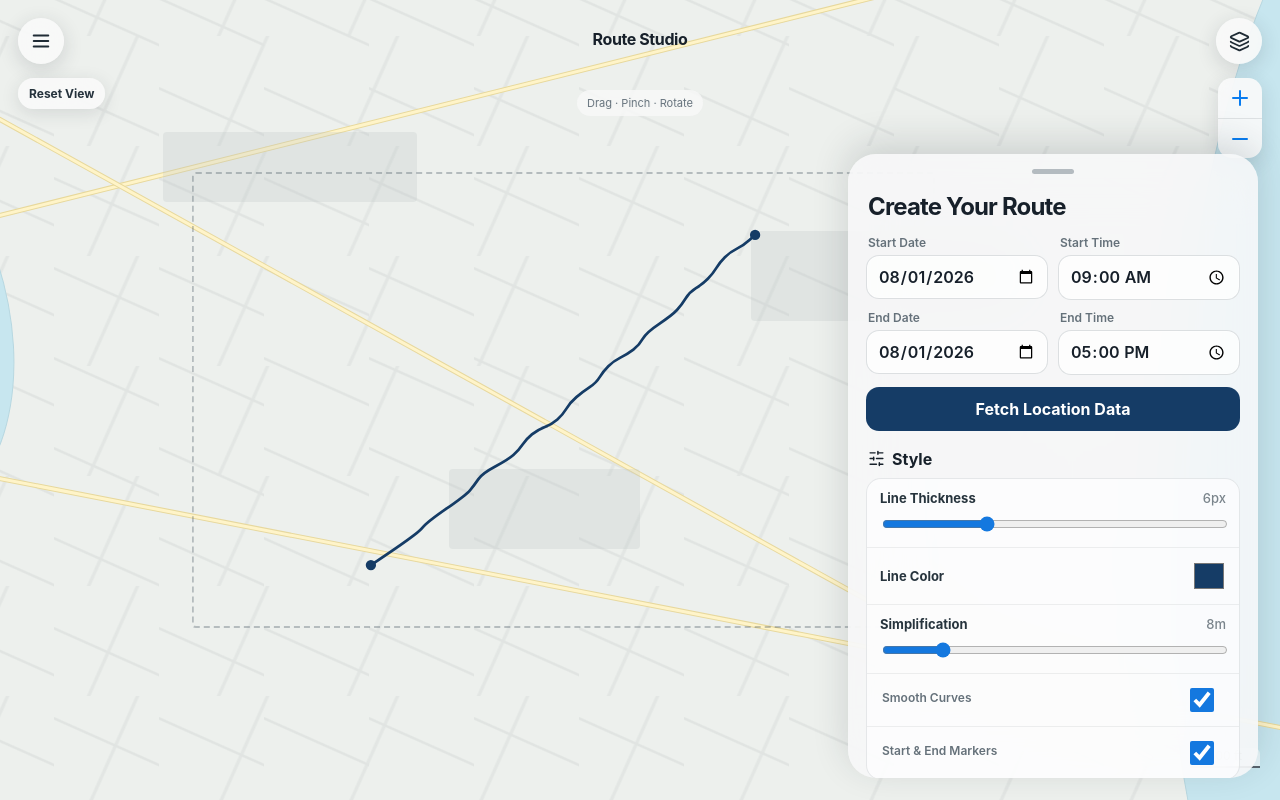
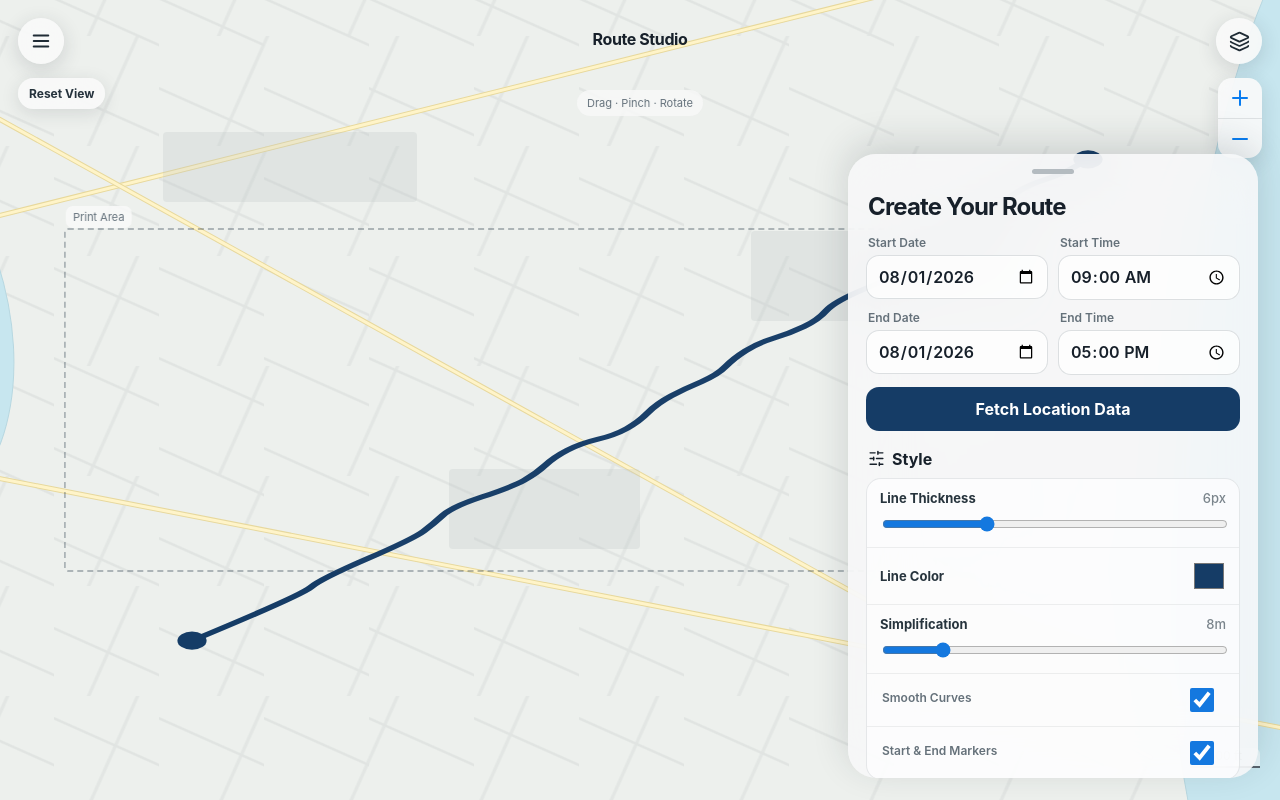
Before and after one commit to cd2wv77zyj-blip/route-studio, a React (Vite) app: page / in a window 1280 px wide. Built offline with nearby package versions, Linux system fonts and the light colour scheme.

Commit message:
Add files via upload

```diff
--- a/App.tsx
+++ b/App.tsx
@@ -6,18 +6,16 @@ import {
 import { sampleTrack } from './sample'
 import { douglasPeucker, filterNearby, fit, mercator } from './geo'
 import { exportSvg, linePath } from './svg'
-import type { AspectRatio, XYPoint } from './types'
+import type { XYPoint } from './types'
 
-const sizes:Record<AspectRatio,[number,number]> = {
-  square:[1000,1000], wide:[1500,500], tall:[800,1000]
-}
 type Layer = 'standard'|'satellite'|'hybrid'
-const snapHeights = [16, 46, 82]
+type FramePreset = 'square'|'wide'|'tall'|'freeform'
+const snapHeights = [16,46,82]
 
-function transformPoints(points:XYPoint[], w:number, h:number, zoom:number, rotation:number, panX:number, panY:number){
+function transformPoints(points:XYPoint[], zoom:number, rotation:number, panX:number, panY:number){
   const rad=rotation*Math.PI/180
   const cos=Math.cos(rad), sin=Math.sin(rad)
-  const cx=w/2, cy=h/2
+  const cx=500, cy=500
   return points.map(p=>{
     const dx=(p.x-cx)*zoom
     const dy=(p.y-cy)*zoom
@@ -33,7 +31,6 @@ export default function App(){
   const [strokeWidth,setStrokeWidth]=useState(6)
   const [smooth,setSmooth]=useState(true)
   const [markers,setMarkers]=useState(true)
-  const [ratio,setRatio]=useState<AspectRatio>('square')
   const [caption,setCaption]=useState('')
   const [epsilon,setEpsilon]=useState(8)
   const [layer,setLayer]=useState<Layer>('standard')
@@ -45,152 +42,156 @@ export default function App(){
   const [menuOpen,setMenuOpen]=useState(false)
   const [layersOpen,setLayersOpen]=useState(false)
 
-  // Map viewport transform — the print area stays fixed while this moves behind it.
+  // Geographic scene transform. This is independent from the print frame.
   const [mapZoom,setMapZoom]=useState(1)
   const [mapRotation,setMapRotation]=useState(0)
   const [pan,setPan]=useState({x:0,y:0})
 
-  const dragStart=useRef<{y:number,h:number}|null>(null)
-  const gesture=useRef<{
-    mode:'pan'|'pinch',
-    startX?:number,startY?:number,
-    panX:number,panY:number,
-    distance?:number,angle?:number,
-    zoom:number,rotation:number
-  }|null>(null)
+  // Print frame is an overlay/crop guide only.
+  const [framePreset,setFramePreset]=useState<FramePreset>('square')
+  const [frameSize,setFrameSize]=useState({w:78,h:43})
 
-  const [w,h]=sizes[ratio]
+  const sheetDrag=useRef<{y:number,h:number}|null>(null)
+  const frameDrag=useRef<{x:number,y:number,w:number,h:number}|null>(null)
+  const gesture=useRef<any>(null)
 
   const basePoints=useMemo(()=>{
     const filtered=filterNearby(sampleTrack,10)
     const simplified=douglasPeucker(filtered.map(mercator),epsilon)
-    return fit(simplified,w,h,.85)
-  },[w,h,epsilon])
+    return fit(simplified,1000,1000,.70)
+  },[epsilon])
 
   const transformed=useMemo(
-    ()=>transformPoints(basePoints,w,h,mapZoom,mapRotation,pan.x,pan.y),
-    [basePoints,w,h,mapZoom,mapRotation,pan]
+    ()=>transformPoints(basePoints,mapZoom,mapRotation,pan.x,pan.y),
+    [basePoints,mapZoom,mapRotation,pan]
   )
 
   const d=linePath(transformed,smooth)
-  const first=transformed[0], last=transformed[transformed.length-1]
+  const first=transformed[0],last=transformed[transformed.length-1]
+
+  const applyPreset=(preset:FramePreset)=>{
+    setFramePreset(preset)
+    if(preset==='square') setFrameSize({w:78,h:43})
+    if(preset==='wide') setFrameSize({w:88,h:29})
+    if(preset==='tall') setFrameSize({w:70,h:55})
+    // Freeform keeps the current dimensions so there is no visual jump.
+  }
 
   const nearestSnap=(height:number)=>snapHeights.reduce((a,b)=>Math.abs(b-height)<Math.abs(a-height)?b:a)
-  const dragMove=(clientY:number)=>{
-    if(!dragStart.current) return
-    const delta=(dragStart.current.y-clientY)/window.innerHeight*100
-    setSheetHeight(Math.max(12,Math.min(88,dragStart.current.h+delta)))
+  const dragSheet=(clientY:number)=>{
+    if(!sheetDrag.current)return
+    const delta=(sheetDrag.current.y-clientY)/window.innerHeight*100
+    setSheetHeight(Math.max(12,Math.min(88,sheetDrag.current.h+delta)))
   }
-  const endDrag=()=>{
-    if(!dragStart.current) return
-    setSheetHeight(nearestSnap(sheetHeight))
-    dragStart.current=null
+  const endSheetDrag=()=>{
+    if(!sheetDrag.current)return
+    setSheetHeight(nearestSnap(sheetHeight));sheetDrag.current=null
   }
 
-  const distance=(a:React.Touch,b:React.Touch)=>Math.hypot(a.clientX-b.clientX,a.clientY-b.clientY)
-  const angle=(a:React.Touch,b:React.Touch)=>Math.atan2(b.clientY-a.clientY,b.clientX-a.clientX)*180/Math.PI
-
+  const dist=(a:React.Touch,b:React.Touch)=>Math.hypot(a.clientX-b.clientX,a.clientY-b.clientY)
+  const ang=(a:React.Touch,b:React.Touch)=>Math.atan2(b.clientY-a.clientY,b.clientX-a.clientX)*180/Math.PI
   const onMapTouchStart=(e:React.TouchEvent)=>{
+    if((e.target as HTMLElement).closest('.frame-handle')) return
     if(e.touches.length===1){
       const t=e.touches[0]
-      gesture.current={mode:'pan',startX:t.clientX,startY:t.clientY,panX:pan.x,panY:pan.y,zoom:mapZoom,rotation:mapRotation}
-    } else if(e.touches.length>=2){
+      gesture.current={mode:'pan',x:t.clientX,y:t.clientY,panX:pan.x,panY:pan.y,zoom:mapZoom,rotation:mapRotation}
+    }else if(e.touches.length>=2){
       const a=e.touches[0],b=e.touches[1]
-      gesture.current={
-        mode:'pinch',panX:pan.x,panY:pan.y,
-        distance:distance(a,b),angle:angle(a,b),
-        zoom:mapZoom,rotation:mapRotation
-      }
+      gesture.current={mode:'pinch',distance:dist(a,b),angle:ang(a,b),zoom:mapZoom,rotation:mapRotation,panX:pan.x,panY:pan.y}
     }
   }
   const onMapTouchMove=(e:React.TouchEvent)=>{
+    if((e.target as HTMLElement).closest('.frame-handle')) return
     e.preventDefault()
-    if(!gesture.current) return
-
-    if(e.touches.length===1 && gesture.current.mode==='pan'){
+    const g=gesture.current
+    if(!g)return
+    if(e.touches.length===1 && g.mode==='pan'){
       const t=e.touches[0]
-      const sx=gesture.current.startX ?? t.clientX
-      const sy=gesture.current.startY ?? t.clientY
-      // Convert screen movement into print-area coordinate movement.
-      const scale=Math.min(window.innerWidth/w, window.innerHeight/h)
-      setPan({
-        x:gesture.current.panX+(t.clientX-sx)/Math.max(scale,.25),
-        y:gesture.current.panY+(t.clientY-sy)/Math.max(scale,.25)
-      })
-    } else if(e.touches.length>=2){
+      setPan({x:g.panX+(t.clientX-g.x)*2.0,y:g.panY+(t.clientY-g.y)*2.0})
+    }else if(e.touches.length>=2){
       const a=e.touches[0],b=e.touches[1]
-      if(gesture.current.mode!=='pinch'){
-        gesture.current={
-          mode:'pinch',panX:pan.x,panY:pan.y,
-          distance:distance(a,b),angle:angle(a,b),
-          zoom:mapZoom,rotation:mapRotation
-        }
+      if(g.mode!=='pinch'){
+        gesture.current={mode:'pinch',distance:dist(a,b),angle:ang(a,b),zoom:mapZoom,rotation:mapRotation,panX:pan.x,panY:pan.y}
+        return
       }
-      const g=gesture.current
-      const nextZoom=g.zoom*(distance(a,b)/(g.distance||distance(a,b)))
-      const nextRotation=g.rotation+(angle(a,b)-(g.angle||angle(a,b)))
-      setMapZoom(Math.max(.55,Math.min(3.5,nextZoom)))
-      setMapRotation(nextRotation)
+      setMapZoom(Math.max(.5,Math.min(4,g.zoom*(dist(a,b)/(g.distance||1)))))
+      setMapRotation(g.rotation+(ang(a,b)-g.angle))
     }
   }
   const onMapTouchEnd=(e:React.TouchEvent)=>{
-    if(e.touches.length===0) gesture.current=null
+    if(e.touches.length===0)gesture.current=null
     else if(e.touches.length===1){
       const t=e.touches[0]
-      gesture.current={mode:'pan',startX:t.clientX,startY:t.clientY,panX:pan.x,panY:pan.y,zoom:mapZoom,rotation:mapRotation}
+      gesture.current={mode:'pan',x:t.clientX,y:t.clientY,panX:pan.x,panY:pan.y,zoom:mapZoom,rotation:mapRotation}
     }
   }
 
   const resetView=()=>{setMapZoom(1);setMapRotation(0);setPan({x:0,y:0})}
 
+  const startFrameResize=(clientX:number,clientY:number)=>{
+    setFramePreset('freeform')
+    frameDrag.current={x:clientX,y:clientY,w:frameSize.w,h:frameSize.h}
+  }
+  const resizeFrame=(clientX:number,clientY:number)=>{
+    const g=frameDrag.current;if(!g)return
+    const dw=(clientX-g.x)/window.innerWidth*200
+    const dh=(clientY-g.y)/window.innerHeight*200
+    setFrameSize({
+      w:Math.max(34,Math.min(92,g.w+dw)),
+      h:Math.max(20,Math.min(68,g.h+dh))
+    })
+  }
+
+  // Export is based on the current route transform. The on-screen dotted frame is a composition guide;
+  // route points remain intact outside it while editing.
   const download=()=>{
     const svg=exportSvg({points:transformed,stroke,strokeWidth,smooth,startDot:markers,endArrow:markers,caption})
     const blob=new Blob([svg],{type:'image/svg+xml'})
     const url=URL.createObjectURL(blob)
-    const a=document.createElement('a')
-    a.href=url;a.download='route-studio.svg';a.click()
+    const a=document.createElement('a');a.href=url;a.download='route-studio.svg';a.click()
     URL.revokeObjectURL(url)
   }
 
   return <main className="app">
-    <div className="landscape-lock">
-      <div><strong>Route Studio is designed for portrait.</strong><span>Rotate your device to continue.</span></div>
-    </div>
+    <div className="landscape-lock"><div><strong>Route Studio is designed for portrait.</strong><span>Rotate your device to continue.</span></div></div>
 
     <section className={`map-stage layer-${layer}`}
       onTouchStart={onMapTouchStart}
       onTouchMove={onMapTouchMove}
       onTouchEnd={onMapTouchEnd}
       onTouchCancel={()=>gesture.current=null}>
-      <div className="map-transform" style={{
-        transform:`translate(${pan.x/8}px, ${pan.y/8}px) scale(${mapZoom}) rotate(${mapRotation}deg)`
-      }}>
+
+      <div className="map-transform" style={{transform:`translate(${pan.x/8}px,${pan.y/8}px) scale(${mapZoom}) rotate(${mapRotation}deg)`}}>
         <div className="map-grid"/>
         <div className="map-water water-a"/><div className="map-water water-b"/>
         <div className="map-road road-a"/><div className="map-road road-b"/><div className="map-road road-c"/>
         <div className="map-block block-a"/><div className="map-block block-b"/><div className="map-block block-c"/>
       </div>
 
-      <div className="print-frame" style={{aspectRatio:`${w}/${h}`}}>
-        <svg viewBox={`0 0 ${w} ${h}`} aria-label="Route artwork preview">
-          <defs>
-            <clipPath id="printClip"><rect x="0" y="0" width={w} height={h}/></clipPath>
-          </defs>
-          <g clipPath="url(#printClip)">
-            <path d={d} fill="none" stroke={stroke} strokeWidth={strokeWidth} strokeLinecap="round" strokeLinejoin="round"/>
-            {markers&&first&&<circle cx={first.x} cy={first.y} r={strokeWidth*1.4+3} fill={stroke}/>}
-            {markers&&last&&<circle cx={last.x} cy={last.y} r={strokeWidth*1.4+3} fill={stroke}/>}
-            {caption&&<text x={w/2} y={h-18} textAnchor="middle" fontFamily="-apple-system, BlinkMacSystemFont, Arial, sans-serif" fontSize={Math.max(16,w/45)} fill={stroke}>{caption}</text>}
-          </g>
-        </svg>
+      {/* Route is deliberately NOT clipped by the frame. */}
+      <svg className="route-overlay" viewBox="0 0 1000 1000" preserveAspectRatio="none" aria-label="Route preview">
+        <path d={d} fill="none" stroke={stroke} strokeWidth={strokeWidth} strokeLinecap="round" strokeLinejoin="round"/>
+        {markers&&first&&<circle cx={first.x} cy={first.y} r={strokeWidth*1.4+3} fill={stroke}/>}
+        {markers&&last&&<circle cx={last.x} cy={last.y} r={strokeWidth*1.4+3} fill={stroke}/>}
+      </svg>
+
+      <div className={`print-frame ${framePreset==='freeform'?'freeform':''}`}
+        style={{width:`${frameSize.w}vw`,height:`${frameSize.h}vh`}}>
+        <span className="frame-label">{framePreset==='freeform'?'Freeform Print Area':'Print Area'}</span>
+        {caption&&<span className="frame-caption">{caption}</span>}
+        <button className="frame-handle" aria-label="Resize print area"
+          onPointerDown={e=>{e.stopPropagation();startFrameResize(e.clientX,e.clientY);(e.currentTarget as HTMLElement).setPointerCapture(e.pointerId)}}
+          onPointerMove={e=>{if(frameDrag.current){e.stopPropagation();resizeFrame(e.clientX,e.clientY)}}}
+          onPointerUp={()=>frameDrag.current=null}
+          onPointerCancel={()=>frameDrag.current=null}/>
       </div>
 
       <button className="floating menu" aria-label="Open menu" onClick={()=>setMenuOpen(true)}><Menu size={22}/></button>
       <div className="brand">Route Studio</div>
       <button className="floating layers" aria-label="Map layers" onClick={()=>setLayersOpen(true)}><Layers size={21}/></button>
       <div className="zoomers">
-        <button aria-label="Zoom in" onClick={()=>setMapZoom(z=>Math.min(3.5,z+.15))}><Plus/></button>
-        <button aria-label="Zoom out" onClick={()=>setMapZoom(z=>Math.max(.55,z-.15))}><Minus/></button>
+        <button aria-label="Zoom in" onClick={()=>setMapZoom(z=>Math.min(4,z+.15))}><Plus/></button>
+        <button aria-label="Zoom out" onClick={()=>setMapZoom(z=>Math.max(.5,z-.15))}><Minus/></button>
       </div>
       <button className="reset-map" onClick={resetView}>Reset View</button>
       <div className="gesture-hint">Drag · Pinch · Rotate</div>
@@ -199,22 +200,19 @@ export default function App(){
 
     <section className="sheet" style={{height:`${sheetHeight}dvh`}}>
       <div className="drag-zone"
-        onPointerDown={e=>{dragStart.current={y:e.clientY,h:sheetHeight};(e.currentTarget as HTMLElement).setPointerCapture(e.pointerId)}}
-        onPointerMove={e=>dragStart.current&&dragMove(e.clientY)}
-        onPointerUp={endDrag}
-        onPointerCancel={endDrag}>
-        <span className="grabber"/>
-      </div>
+        onPointerDown={e=>{sheetDrag.current={y:e.clientY,h:sheetHeight};(e.currentTarget as HTMLElement).setPointerCapture(e.pointerId)}}
+        onPointerMove={e=>sheetDrag.current&&dragSheet(e.clientY)}
+        onPointerUp={endSheetDrag}
+        onPointerCancel={endSheetDrag}><span className="grabber"/></div>
+
       <div className="sheet-content">
         <div className="sheet-head"><h1>Create Your Route</h1></div>
-
         <div className="date-grid">
           <label><span>Start Date</span><div className="input-wrap"><input type="date" value={startDate} onChange={e=>setStartDate(e.target.value)}/></div></label>
           <label><span>Start Time</span><div className="input-wrap"><input type="time" value={startTime} onChange={e=>setStartTime(e.target.value)}/></div></label>
           <label><span>End Date</span><div className="input-wrap"><input type="date" value={endDate} onChange={e=>setEndDate(e.target.value)}/></div></label>
           <label><span>End Time</span><div className="input-wrap"><input type="time" value={endTime} onChange={e=>setEndTime(e.target.value)}/></div></label>
         </div>
-
         <button className="fetch"><span>Fetch Location Data</span></button>
 
         <div className="section-title"><SlidersHorizontal size={17}/> Style</div>
@@ -227,15 +225,16 @@ export default function App(){
         </div>
 
         <div className="section-title">Print Area</div>
-        <div className="segmented">
-          {(['square','wide','tall'] as AspectRatio[]).map(r=><button key={r} className={ratio===r?'active':''} onClick={()=>{setRatio(r);resetView()}}>{r==='square'?'1:1':r==='wide'?'3:1':'4:5'}</button>)}
+        <div className="segmented four">
+          {(['square','wide','tall','freeform'] as FramePreset[]).map(r=><button key={r} className={framePreset===r?'active':''} onClick={()=>applyPreset(r)}>
+            {r==='square'?'1:1':r==='wide'?'3:1':r==='tall'?'4:5':'Free'}
+          </button>)}
         </div>
+        <p className="helper">{framePreset==='freeform'?'Drag the lower-right corner of the dotted frame to resize it.':'Changing the print area no longer refits or resets the route.'}</p>
 
         <label className="caption"><span>Caption</span><input type="text" placeholder="Optional" value={caption} onChange={e=>setCaption(e.target.value)}/></label>
 
-        <div className="actions single">
-          <button className="export" onClick={download}><Download size={18}/> Export SVG</button>
-        </div>
+        <div className="actions single"><button className="export" onClick={download}><Download size={18}/> Export SVG</button></div>
       </div>
     </section>
 
@@ -252,12 +251,10 @@ export default function App(){
     {layersOpen&&<div className="modal-shade" onClick={()=>setLayersOpen(false)}>
       <div className="layer-sheet" onClick={e=>e.stopPropagation()}>
         <div className="modal-head"><h2>Map Style</h2><button onClick={()=>setLayersOpen(false)}><X/></button></div>
-        {(['standard','satellite','hybrid'] as Layer[]).map(l=>
-          <button key={l} className="layer-option" onClick={()=>{setLayer(l);setLayersOpen(false)}}>
-            <span className={`layer-thumb ${l}`}/><span>{l[0].toUpperCase()+l.slice(1)}</span>{layer===l&&<Check size={20}/>}
-          </button>
-        )}
-        <p className="layer-note">These are visual preview styles in PWA v1.2. Live map tiles will be connected in a later mapping-provider pass.</p>
+        {(['standard','satellite','hybrid'] as Layer[]).map(l=><button key={l} className="layer-option" onClick={()=>{setLayer(l);setLayersOpen(false)}}>
+          <span className={`layer-thumb ${l}`}/><span>{l[0].toUpperCase()+l.slice(1)}</span>{layer===l&&<Check size={20}/>}
+        </button>)}
+        <p className="layer-note">Visual preview styles for this prototype. Live map tiles come next.</p>
       </div>
     </div>}
   </main>
--- a/styles.css
+++ b/styles.css
@@ -99,3 +99,73 @@ label>span{display:block;font-size:12px;color:#65717a;font-weight:600;margin:0 0
 }
 .reset-map{position:absolute;z-index:6;left:18px;top:max(78px,calc(env(safe-area-inset-top) + 62px));border:0;border-radius:16px;padding:8px 11px;background:rgba(250,250,250,.88);backdrop-filter:blur(18px);-webkit-backdrop-filter:blur(18px);box-shadow:0 4px 18px rgba(35,46,55,.13);color:#26333d;font-size:12px;font-weight:650}
 .gesture-hint{position:absolute;z-index:4;left:50%;transform:translateX(-50%);top:90px;background:rgba(250,250,250,.72);backdrop-filter:blur(14px);-webkit-backdrop-filter:blur(14px);border-radius:999px;padding:6px 10px;font-size:11px;color:#63707a;pointer-events:none}
+
+/* v1.3 independent scene + print frame */
+.route-overlay{
+  position:absolute;
+  z-index:3;
+  inset:0;
+  width:100%;
+  height:100%;
+  pointer-events:none;
+  overflow:visible;
+}
+.print-frame{
+  position:absolute;
+  z-index:4;
+  left:50%;
+  top:43%;
+  transform:translate(-50%,-50%);
+  border:2px dashed rgba(37,55,68,.32);
+  border-radius:4px;
+  pointer-events:none;
+  background:rgba(255,255,255,.02);
+  transition:width .18s ease,height .18s ease;
+}
+.print-frame.freeform{transition:none}
+.frame-label{
+  position:absolute;
+  top:-24px;
+  left:0;
+  font-size:11px;
+  color:#63707a;
+  background:rgba(250,250,250,.78);
+  backdrop-filter:blur(12px);
+  -webkit-backdrop-filter:blur(12px);
+  padding:4px 7px;
+  border-radius:7px;
+}
+.frame-caption{
+  position:absolute;
+  left:8px;right:8px;bottom:8px;
+  text-align:center;
+  color:#153c66;
+  font-size:13px;
+  font-weight:600;
+}
+.frame-handle{
+  pointer-events:auto;
+  touch-action:none;
+  position:absolute;
+  right:-11px;
+  bottom:-11px;
+  width:25px;
+  height:25px;
+  border:0;
+  border-radius:50%;
+  background:#fff;
+  box-shadow:0 2px 10px rgba(30,43,52,.22);
+}
+.frame-handle:after{
+  content:"";
+  position:absolute;
+  width:8px;height:8px;
+  border-right:2px solid #5e6972;
+  border-bottom:2px solid #5e6972;
+  right:6px;bottom:6px;
+}
+.segmented.four{grid-template-columns:repeat(4,1fr)}
+.helper{margin:8px 2px 0;font-size:11px;color:#78828a}
+@media(min-width:900px){
+  .print-frame{left:44%;top:50%}
+}
```
Also changed, not shown: 1 other file (tests, documents, lock files or other folders).
